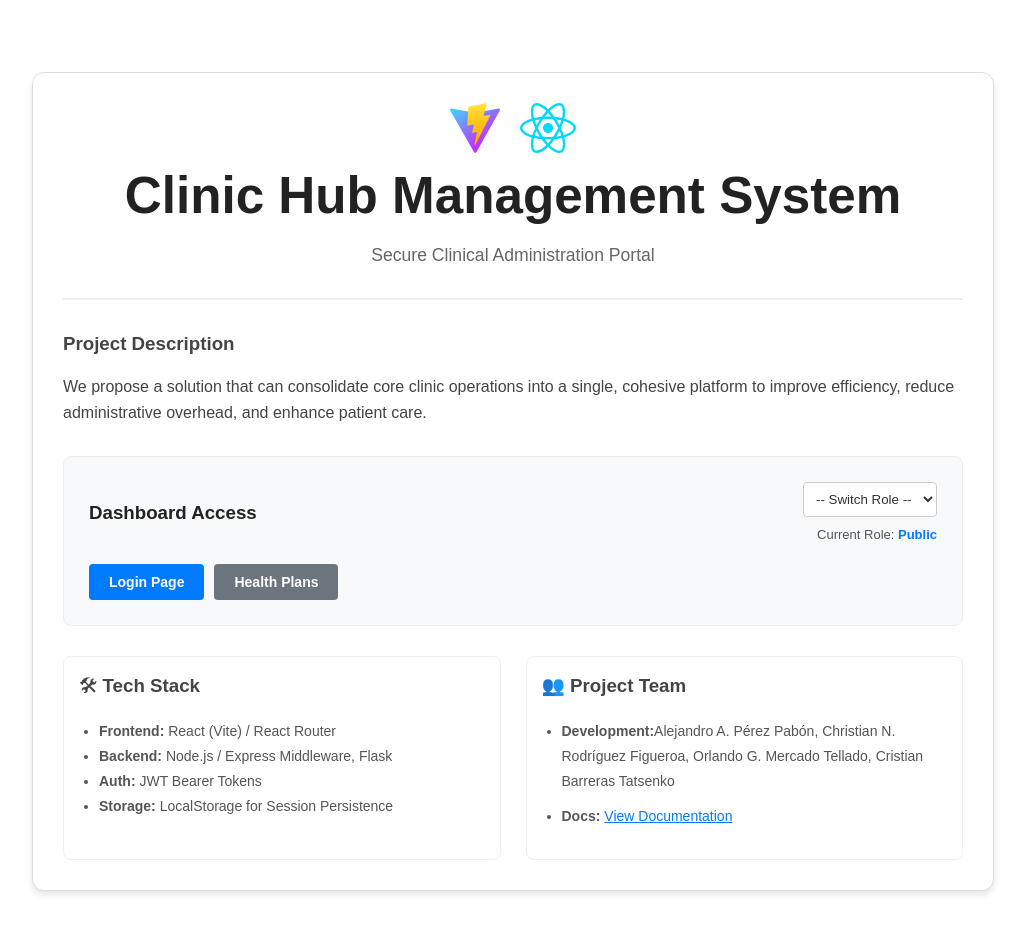
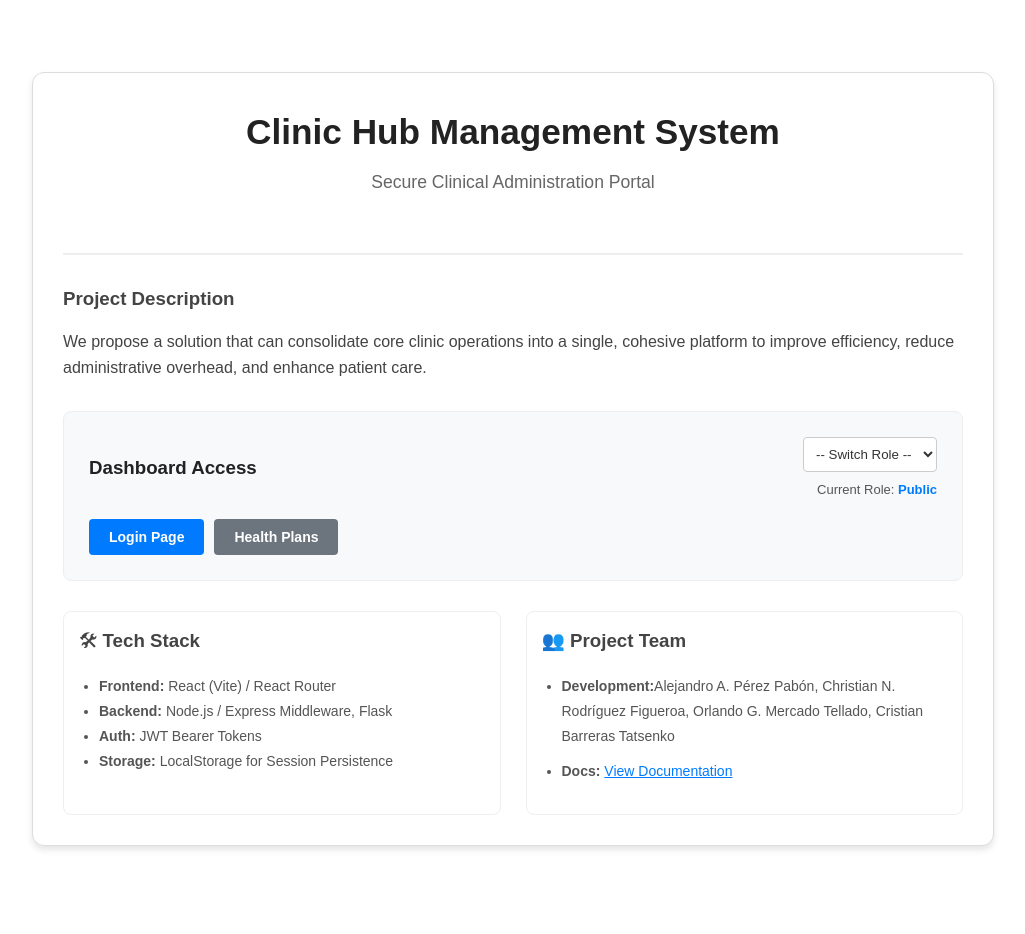
Before and after one commit to INSO4151-Spring2026/ClinicHub, a React (Vite) app in the folder clinic-hub/: page / in a window 1280 px wide. Shown: the top 934 px of the page, without its empty margins (127-1152 px from the left). Built offline with nearby package versions, Linux system fonts and the light colour scheme.

Commit message:
Adjusted home without logos

```diff
--- a/clinic-hub/src/App.jsx
+++ b/clinic-hub/src/App.jsx
@@ -1,7 +1,5 @@
 import { useState } from 'react'
 import { Routes, Route, Link, Navigate } from 'react-router-dom'
-import reactLogo from './assets/react.svg'
-import viteLogo from '/vite.svg'
 import './App.css'
 import Login_page from './pages/Login_page'
 import Create_patient from './pages/Create_patient'
@@ -26,13 +24,9 @@ const Home = ({ role, handleRoleChange }) => (
     boxShadow: '0 4px 6px rgba(0,0,0,0.1)'
   }}>
 
-    {/* Header Section */}
-    <header style={{ textAlign: 'center', marginBottom: '30px' }}>
-      <div style={{ display: 'flex', justifyContent: 'center', gap: '20px', marginBottom: '15px' }}>
-        <img src={viteLogo} alt="Vite logo" style={{ height: '50px' }} />
-        <img src={reactLogo} alt="React logo" style={{ height: '50px' }} />
-      </div>
-      <h1 style={{ color: '#222', margin: '0 0 10px 0' }}>Clinic Hub Management System</h1>
+    {/* Header Section*/}
+    <header style={{ textAlign: 'center', marginBottom: '30px', padding: '10px 0' }}>
+      <h1 style={{ color: '#222', margin: '0 0 10px 0', fontSize: '2.2rem' }}>Clinic Hub Management System</h1>
       <p style={{ color: '#666', fontSize: '1.1rem' }}>Secure Clinical Administration Portal</p>
     </header>
 
@@ -45,7 +39,6 @@ const Home = ({ role, handleRoleChange }) => (
 We propose a solution that can consolidate core clinic operations into a single,
 cohesive platform to improve efficiency,
 reduce administrative overhead, and enhance patient care.
-
       </p>
     </section>
 
@@ -84,7 +77,7 @@ reduce administrative overhead, and enhance patient care.
         <Link to="/plan" style={{ textDecoration: 'none' }}><button style={greyBtn}>Health Plans</button></Link>
 
         {role === 'Admin' && <Link to="/reports" style={{ textDecoration: 'none' }}><button style={greyBtn}>Financial Reports</button></Link>}
-        {(role === 'Admin' || role === 'Doctor') && <Link to="/vitals" style={{ textDecoration: 'none' }}><button style={greyBtn}>Vitals</button></Link>}
+        {(role === 'Admin' || role === 'Doctor') && <Link to="/vitals" style={{ textDecoration: 'none' }}><button style={greyBtn}>Vitals Entry</button></Link>}
         {(role === 'Admin' || role === 'Receptionist') && <Link to="/create-patient" style={{ textDecoration: 'none' }}><button style={greyBtn}>Create Patient</button></Link>}
         {role && <Link to="/appointment" style={{ textDecoration: 'none' }}><button style={greyBtn}>Appointments</button></Link>}
       </div>
--- a/clinic-hub/src/pages/Appointment_page.jsx
+++ b/clinic-hub/src/pages/Appointment_page.jsx
@@ -109,7 +109,7 @@ const Appointment_page = () => {
         onClick={() => navigate('/')}
         style={{ ...backButtonStyle, width: '100%', marginTop: '20px', marginLeft: '0' }}
       >
-        ← Cancel and Go Home
+         Cancel and Go Home
       </button>
     </div>
   );
```
